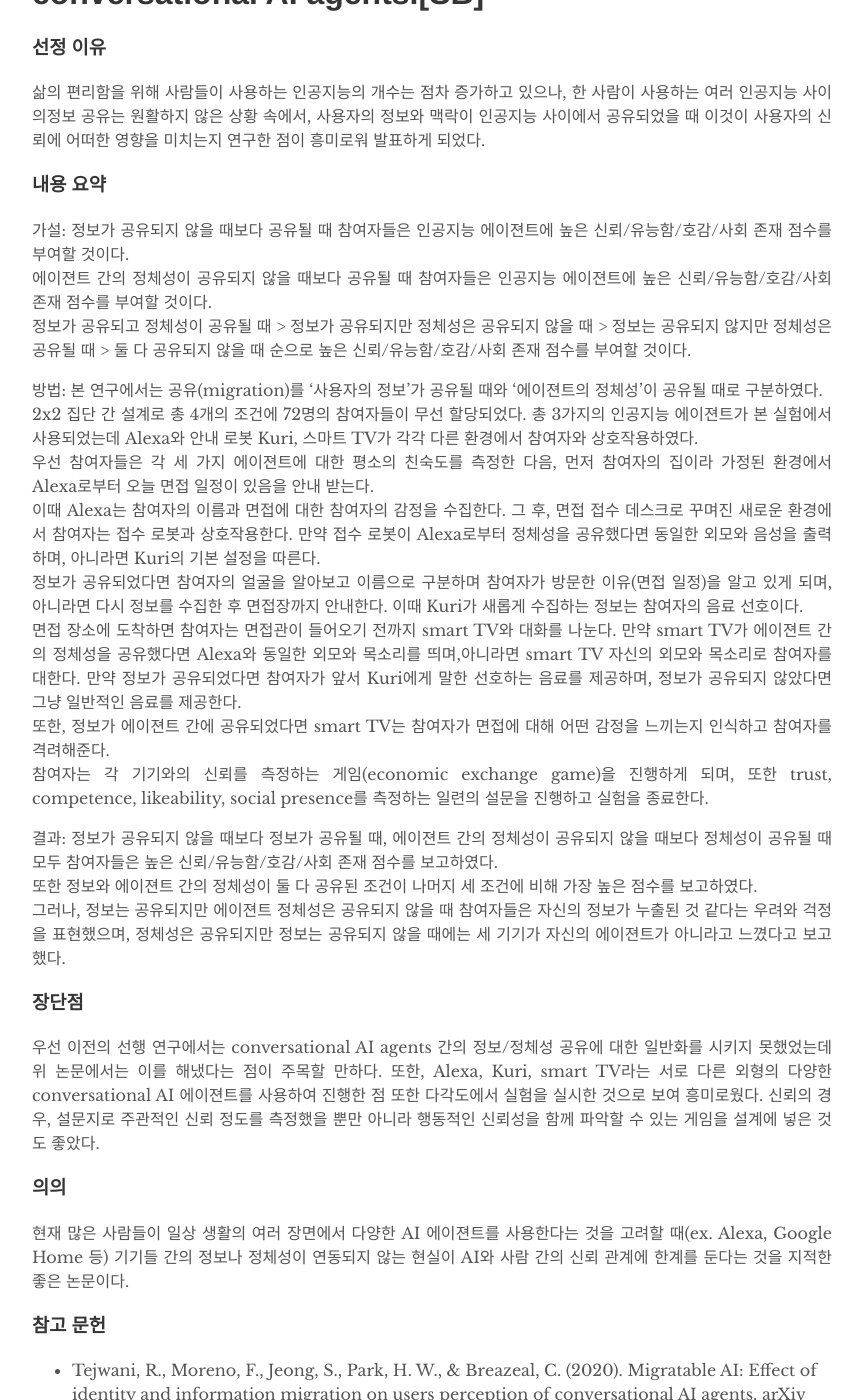
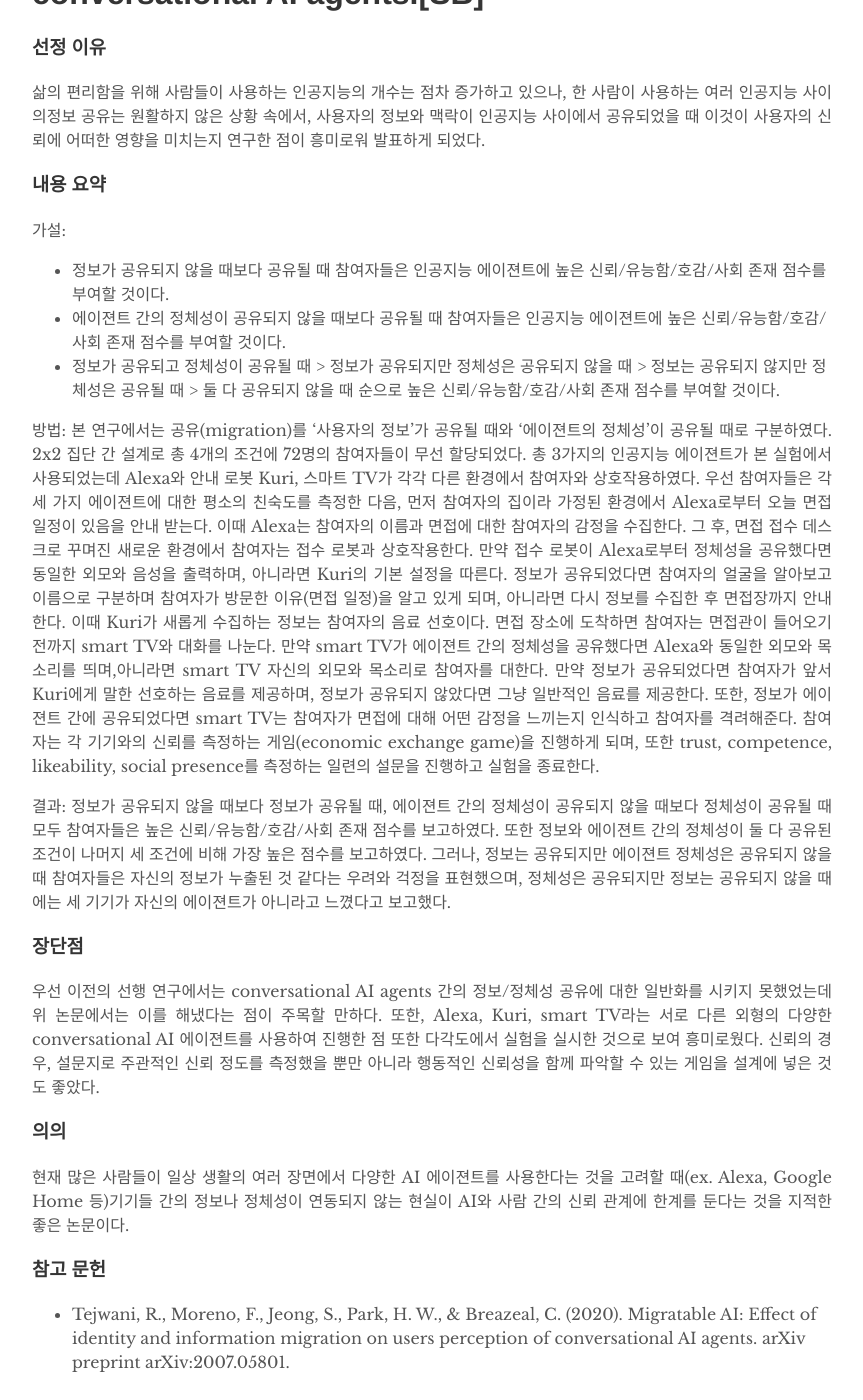
Before and after one commit to humanfactorspsych/blog, a Jekyll site: the page built from _posts/2021-08-05-study.md, in a window 1280 px wide and 1400 px high, scrolled down 1500 px. Shown: the whole window, without its empty margins (208-1071 px from the left). Built offline with Jekyll 4.4.1, drawn with Linux system fonts in a browser that asks for light colours.

```diff
--- a/_posts/2021-08-05-study.md
+++ b/_posts/2021-08-05-study.md
@@ -38,33 +38,23 @@ Dukes, D., Abrams, K., Adolphs, R., Ahmed, M. E., Beatty, A., Berridge, K. C., .
 
 ### **내용 요약**
 
-가설: 정보가 공유되지 않을 때보다 공유될 때 참여자들은 인공지능 에이젼트에 높은 신뢰/유능함/호감/사회 존재 점수를 부여할 것이다.<br>
-에이젼트 간의 정체성이 공유되지 않을 때보다 공유될 때 참여자들은 인공지능 에이젼트에 높은 신뢰/유능함/호감/사회 존재 점수를 부여할 것이다.<br>
-정보가 공유되고 정체성이 공유될 때 > 정보가 공유되지만 정체성은 공유되지 않을 때 > 정보는 공유되지 않지만 정체성은 공유될 때 > 둘 다 공유되지 않을 때 순으로 높은 신뢰/유능함/호감/사회 존재 점수를 부여할 것이다.<br>
+가설:
+- 정보가 공유되지 않을 때보다 공유될 때 참여자들은 인공지능 에이젼트에 높은 신뢰/유능함/호감/사회 존재 점수를 부여할 것이다.<br>
+- 에이젼트 간의 정체성이 공유되지 않을 때보다 공유될 때 참여자들은 인공지능 에이젼트에 높은 신뢰/유능함/호감/사회 존재 점수를 부여할 것이다.<br>
+- 정보가 공유되고 정체성이 공유될 때 > 정보가 공유되지만 정체성은 공유되지 않을 때 > 정보는 공유되지 않지만 정체성은 공유될 때 > 둘 다 공유되지 않을 때 순으로 높은 신뢰/유능함/호감/사회 존재 점수를 부여할 것이다.<br>
 
-방법: 본 연구에서는 공유(migration)를 '사용자의 정보'가 공유될 때와 '에이젼트의 정체성'이 공유될 때로 구분하였다. <br>
-2x2 집단 간 설계로 총 4개의 조건에 72명의 참여자들이 무선 할당되었다. 총 3가지의 인공지능 에이젼트가 본 실험에서 사용되었는데 Alexa와 안내 로봇 Kuri, 스마트 TV가 각각 다른 환경에서 참여자와 상호작용하였다.<br>
-우선 참여자들은 각 세 가지 에이젼트에 대한 평소의 친숙도를 측정한 다음, 먼저 참여자의 집이라 가정된 환경에서 Alexa로부터 오늘 면접 일정이 있음을 안내 받는다.<br>
-이때 Alexa는 참여자의 이름과 면접에 대한 참여자의 감정을 수집한다. 그 후, 면접 접수 데스크로 꾸며진 새로운 환경에서 참여자는 접수 로봇과 상호작용한다. 만약 접수 로봇이 Alexa로부터 정체성을 공유했다면 동일한 외모와 음성을 출력하며, 아니라면 Kuri의 기본 설정을 따른다.<br>
-정보가 공유되었다면 참여자의 얼굴을 알아보고 이름으로 구분하며 참여자가 방문한 이유(면접 일정)을 알고 있게 되며, 아니라면 다시 정보를 수집한 후 면접장까지 안내한다. 이때 Kuri가 새롭게 수집하는 정보는 참여자의 음료 선호이다.<br>
-면접 장소에 도착하면 참여자는 면접관이 들어오기 전까지 smart TV와 대화를 나눈다. 만약 smart TV가 에이젼트 간의 정체성을 공유했다면 Alexa와 동일한 외모와 목소리를 띄며,아니라면 smart TV 자신의 외모와 목소리로 참여자를 대한다. 만약 정보가 공유되었다면 참여자가 앞서 Kuri에게 말한 선호하는 음료를 제공하며, 정보가 공유되지 않았다면 그냥 일반적인 음료를 제공한다.<br>
-또한, 정보가 에이젼트 간에 공유되었다면 smart TV는 참여자가 면접에 대해 어떤 감정을 느끼는지 인식하고 참여자를 격려해준다.<br>
-참여자는 각 기기와의 신뢰를 측정하는 게임(economic exchange game)을 진행하게 되며, 또한 trust, competence, likeability, social presence를 측정하는 일련의 설문을 진행하고 실험을 종료한다.<br>
+방법: 본 연구에서는 공유(migration)를 '사용자의 정보'가 공유될 때와 '에이젼트의 정체성'이 공유될 때로 구분하였다. 2x2 집단 간 설계로 총 4개의 조건에 72명의 참여자들이 무선 할당되었다. 총 3가지의 인공지능 에이젼트가 본 실험에서 사용되었는데 Alexa와 안내 로봇 Kuri, 스마트 TV가 각각 다른 환경에서 참여자와 상호작용하였다. 우선 참여자들은 각 세 가지 에이젼트에 대한 평소의 친숙도를 측정한 다음, 먼저 참여자의 집이라 가정된 환경에서 Alexa로부터 오늘 면접 일정이 있음을 안내 받는다. 이때 Alexa는 참여자의 이름과 면접에 대한 참여자의 감정을 수집한다. 그 후, 면접 접수 데스크로 꾸며진 새로운 환경에서 참여자는 접수 로봇과 상호작용한다. 만약 접수 로봇이 Alexa로부터 정체성을 공유했다면 동일한 외모와 음성을 출력하며, 아니라면 Kuri의 기본 설정을 따른다. 정보가 공유되었다면 참여자의 얼굴을 알아보고 이름으로 구분하며 참여자가 방문한 이유(면접 일정)을 알고 있게 되며, 아니라면 다시 정보를 수집한 후 면접장까지 안내한다. 이때 Kuri가 새롭게 수집하는 정보는 참여자의 음료 선호이다.
+면접 장소에 도착하면 참여자는 면접관이 들어오기 전까지 smart TV와 대화를 나눈다. 만약 smart TV가 에이젼트 간의 정체성을 공유했다면 Alexa와 동일한 외모와 목소리를 띄며,아니라면 smart TV 자신의 외모와 목소리로 참여자를 대한다. 만약 정보가 공유되었다면 참여자가 앞서 Kuri에게 말한 선호하는 음료를 제공하며, 정보가 공유되지 않았다면 그냥 일반적인 음료를 제공한다. 또한, 정보가 에이젼트 간에 공유되었다면 smart TV는 참여자가 면접에 대해 어떤 감정을 느끼는지 인식하고 참여자를 격려해준다. 참여자는 각 기기와의 신뢰를 측정하는 게임(economic exchange game)을 진행하게 되며, 또한 trust, competence, likeability, social presence를 측정하는 일련의 설문을 진행하고 실험을 종료한다.<br>
 
-결과: 정보가 공유되지 않을 때보다 정보가 공유될 때, 에이젼트 간의 정체성이 공유되지 않을 때보다 정체성이 공유될 때 모두 참여자들은 높은 신뢰/유능함/호감/사회 존재 점수를 보고하였다.<br>
-또한 정보와 에이젼트 간의 정체성이 둘 다 공유된 조건이 나머지 세 조건에 비해 가장 높은 점수를 보고하였다.<br>
-그러나, 정보는 공유되지만 에이젼트 정체성은 공유되지 않을 때 참여자들은 자신의 정보가 누출된 것 같다는 우려와 걱정을 표현했으며, 정체성은 공유되지만 정보는 공유되지 않을 때에는 세 기기가 자신의 에이젼트가 아니라고 느꼈다고 보고했다.<br>
+결과: 정보가 공유되지 않을 때보다 정보가 공유될 때, 에이젼트 간의 정체성이 공유되지 않을 때보다 정체성이 공유될 때 모두 참여자들은 높은 신뢰/유능함/호감/사회 존재 점수를 보고하였다. 또한 정보와 에이젼트 간의 정체성이 둘 다 공유된 조건이 나머지 세 조건에 비해 가장 높은 점수를 보고하였다. 그러나, 정보는 공유되지만 에이젼트 정체성은 공유되지 않을 때 참여자들은 자신의 정보가 누출된 것 같다는 우려와 걱정을 표현했으며, 정체성은 공유되지만 정보는 공유되지 않을 때에는 세 기기가 자신의 에이젼트가 아니라고 느꼈다고 보고했다.<br>
 
 ### **장단점**
 
-우선 이전의 선행 연구에서는 conversational AI agents 간의 정보/정체성 공유에 대한 일반화를 시키지 못했었는데 위 논문에서는 이를 해냈다는 점이 주목할 만하다.
-또한, Alexa, Kuri, smart TV라는 서로 다른 외형의 다양한 conversational AI 에이젼트를 사용하여 진행한 점 또한 다각도에서 실험을 실시한 것으로 보여 흥미로웠다.
-신뢰의 경우, 설문지로 주관적인 신뢰 정도를 측정했을 뿐만 아니라 행동적인 신뢰성을 함께 파악할 수 있는 게임을 설계에 넣은 것도 좋았다.
+우선 이전의 선행 연구에서는 conversational AI agents 간의 정보/정체성 공유에 대한 일반화를 시키지 못했었는데 위 논문에서는 이를 해냈다는 점이 주목할 만하다. 또한, Alexa, Kuri, smart TV라는 서로 다른 외형의 다양한 conversational AI 에이젼트를 사용하여 진행한 점 또한 다각도에서 실험을 실시한 것으로 보여 흥미로웠다. 신뢰의 경우, 설문지로 주관적인 신뢰 정도를 측정했을 뿐만 아니라 행동적인 신뢰성을 함께 파악할 수 있는 게임을 설계에 넣은 것도 좋았다.
 
 ### **의의**
 
-현재 많은 사람들이 일상 생활의 여러 장면에서 다양한 AI 에이젼트를 사용한다는 것을 고려할 때(ex. Alexa, Google Home 등)
-기기들 간의 정보나 정체성이 연동되지 않는 현실이 AI와 사람 간의 신뢰 관계에 한계를 둔다는 것을 지적한 좋은 논문이다.
+현재 많은 사람들이 일상 생활의 여러 장면에서 다양한 AI 에이젼트를 사용한다는 것을 고려할 때(ex. Alexa, Google Home 등)기기들 간의 정보나 정체성이 연동되지 않는 현실이 AI와 사람 간의 신뢰 관계에 한계를 둔다는 것을 지적한 좋은 논문이다.
 
 ### **참고 문헌**
 
```
